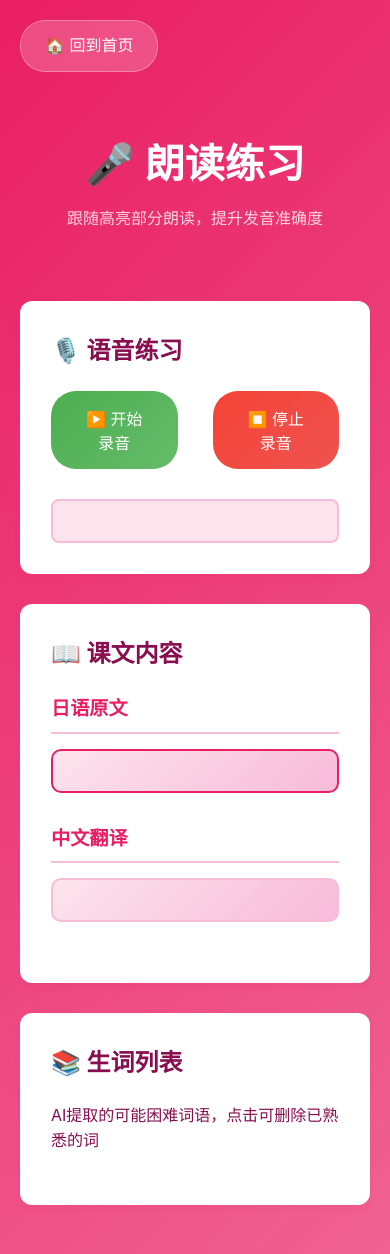
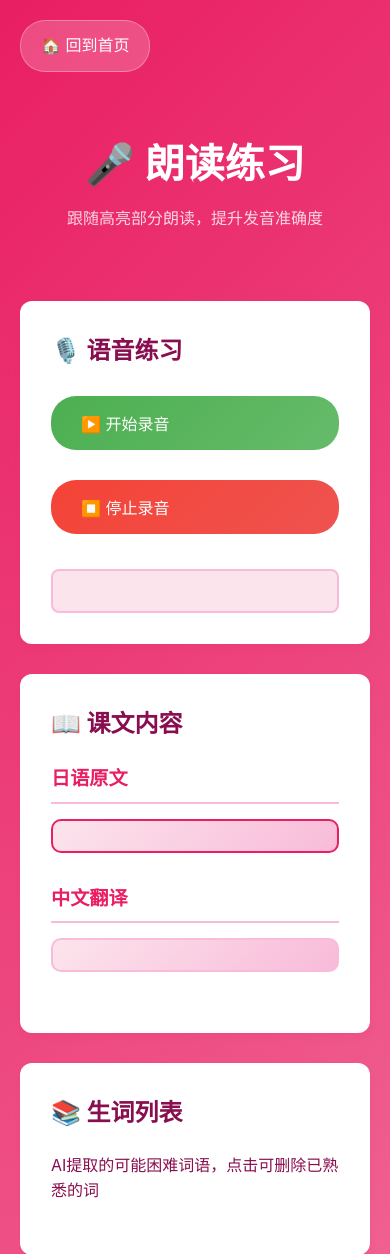
Before and after one commit to buynonsense/YomuTomo, a FastAPI app: template templates/reading.html in a window 390 px wide. Shown: the top 1254 px of the page. Run offline with FastAPI, Linux system fonts and the light colour scheme; the template is opened without the code that fills it, so the values that code supplies are empty.

Commit message:
refactor(css): 优化移动端和超小屏幕样式
- 调整文本内容的字体大小、行高和内边距
- 优化生词卡片的样式
- 改进按钮和模态框的样式
- 添加超小屏幕（iPhone SE等）的样式优化

```diff
--- a/static/css/new_style.css
+++ b/static/css/new_style.css
@@ -260,64 +260,168 @@ body {
 
   /* 移动端文本内容调整 */
   .ruby-text {
-    font-size: 1.5rem;
-    line-height: 2.2;
-    padding: 15px;
+    font-size: 0.9rem;
+    line-height: 1.3;
+    padding: 6px;
+    margin-bottom: 8px;
   }
 
   .highlight-text {
-    font-size: 1.1rem;
-    padding: 15px;
-    line-height: 1.5;
+    font-size: 0.9rem;
+    padding: 6px;
+    line-height: 1.3;
+    margin-bottom: 8px;
+  }
+
+  .translation-text {
+    font-size: 0.75rem;
+    padding: 6px;
+    line-height: 1.2;
+    margin-bottom: 8px;
   }
 
   .text-section h3 {
-    font-size: 1.1rem;
+    font-size: 0.85rem;
+    margin-bottom: 6px;
+    padding-bottom: 4px;
   }
 
   /* 移动端生词卡片调整 */
   .vocab-item {
-    min-height: 130px;
-    padding: 12px;
-    gap: 6px;
+    min-height: 100px;
+    padding: 8px;
+    gap: 4px;
   }
 
   .vocab-word {
-    font-size: 1.2rem;
+    font-size: 1rem;
   }
 
   .vocab-meaning {
-    font-size: 0.9rem;
-    line-height: 1.3;
+    font-size: 0.75rem;
+    line-height: 1.2;
+  }
+
+  /* 移动端按钮优化 */
+  .btn-primary,
+  .btn-record,
+  .btn-stop {
+    padding: 12px 20px;
+    font-size: 14px;
+    min-height: 44px;
+  }
+
+  .btn-remove {
+    padding: 6px 10px;
+    font-size: 12px;
+  }
+
+  /* 移动端modal优化 */
+  .modal-content {
+    width: 95%;
+    max-height: 85vh;
+  }
+
+  .modal-header {
+    padding: 15px 20px;
+  }
+
+  .modal-header h3 {
+    font-size: 1.1rem;
+  }
+
+  .modal-body {
+    padding: 20px;
+  }
+
+  .modal-footer {
+    padding: 15px 20px;
   }
 
   .vocab-pronunciation {
-    font-size: 0.85rem;
-  }
-
-  /* 移动端文本区域调整 */
-  .highlight-text {
-    font-size: 1.5rem;
-    line-height: 2.2;
-    padding: 15px;
-  }
-
-  .translation-text {
-    font-size: 1rem;
-    padding: 15px;
-    line-height: 1.5;
+    font-size: 0.8rem;
   }
 
   /* 移动端荧光特效调整 */
   .karaoke-highlight,
   .karaoke-pending {
-    padding: 1px 3px;
+    padding: 1px 2px;
     margin: 0 1px;
-    font-size: 1rem;
+    font-size: 0.9rem;
   }
 
-  .karaoke-highlight {
-    animation: karaoke-glow-mobile 1.5s ease-in-out infinite alternate;
+  /* 移动端按钮优化 */
+  .btn-primary,
+  .btn-record,
+  .btn-stop {
+    padding: 12px 20px;
+    font-size: 1rem;
+    min-height: 44px; /* iOS推荐的最小触摸目标 */
+    margin: 5px;
+  }
+
+  .control-buttons {
+    flex-direction: column;
+    align-items: stretch;
+  }
+
+  .control-buttons button {
+    width: 100%;
+    margin: 5px 0;
+  }
+
+  /* 移动端导航优化 */
+  .nav-button {
+    padding: 12px 20px;
+    font-size: 1rem;
+    min-height: 44px;
+  }
+
+  /* 移动端模态框优化 */
+  .modal-content {
+    margin: 10px;
+    max-height: 80vh;
+    overflow-y: auto;
+  }
+
+  .modal-body {
+    padding: 15px;
+  }
+
+  .modal-footer {
+    padding: 15px;
+    flex-direction: column;
+    gap: 10px;
+  }
+
+  .modal-footer button {
+    width: 100%;
+    min-height: 44px;
+  }
+
+  /* 超小屏幕优化 (iPhone SE 等) */
+  @media (max-width: 375px) {
+    .highlight-text {
+      font-size: 1.1rem;
+      padding: 10px;
+    }
+
+    .translation-text {
+      font-size: 0.9rem;
+      padding: 10px;
+    }
+
+    .page-header h1 {
+      font-size: 1.3rem;
+    }
+
+    .vocab-word {
+      font-size: 1rem;
+    }
+
+    .vocab-meaning {
+      font-size: 0.8rem;
+    }
   }
 }
 
@@ -422,13 +526,13 @@ body {
 }
 
 .ruby-text {
-  font-size: 1.8rem;
-  line-height: 2.5;
-  margin-bottom: 20px;
+  font-size: 1.5rem;
+  line-height: 2.0;
+  margin-bottom: 15px;
   color: var(--text-primary);
   text-align: center;
   background: #fce4ec;
-  padding: 20px;
+  padding: 15px;
   border-radius: 10px;
   border: 2px solid #f8bbd9;
 }
@@ -445,25 +549,25 @@ rt {
 
 .translation-text {
   background: linear-gradient(135deg, #fce4ec, #f8bbd9);
-  padding: 20px;
+  padding: 15px;
   border-radius: 10px;
-  font-size: 1.1rem;
+  font-size: 1.0rem;
   text-align: center;
   border: 2px solid #f8bbd9;
   color: var(--text-primary);
-  line-height: 1.6;
+  line-height: 1.5;
   font-family: "Hiragino Sans GB", "Microsoft YaHei", "WenQuanYi Micro Hei", "SimHei", "STHeiti", "微软雅黑", "黑体", "Arial Unicode MS", "Arial", sans-serif;
 }
 
 .highlight-text {
   background: linear-gradient(135deg, #fce4ec, #f8bbd9);
-  padding: 20px;
+  padding: 15px;
   border-radius: 10px;
-  font-size: 1.8rem;
+  font-size: 1.5rem;
   text-align: center;
   border: 2px solid #e91e63;
   color: var(--text-primary);
-  line-height: 2.5;
+  line-height: 2.0;
   font-family: "Hiragino Sans GB", "Microsoft YaHei", "WenQuanYi Micro Hei", "SimHei", "STHeiti", "微软雅黑", "黑体", "Arial Unicode MS", "Arial", sans-serif;
 }
 
```
Also changed, not shown: other parts of static/css/new_style.css (+70 -0 lines).
